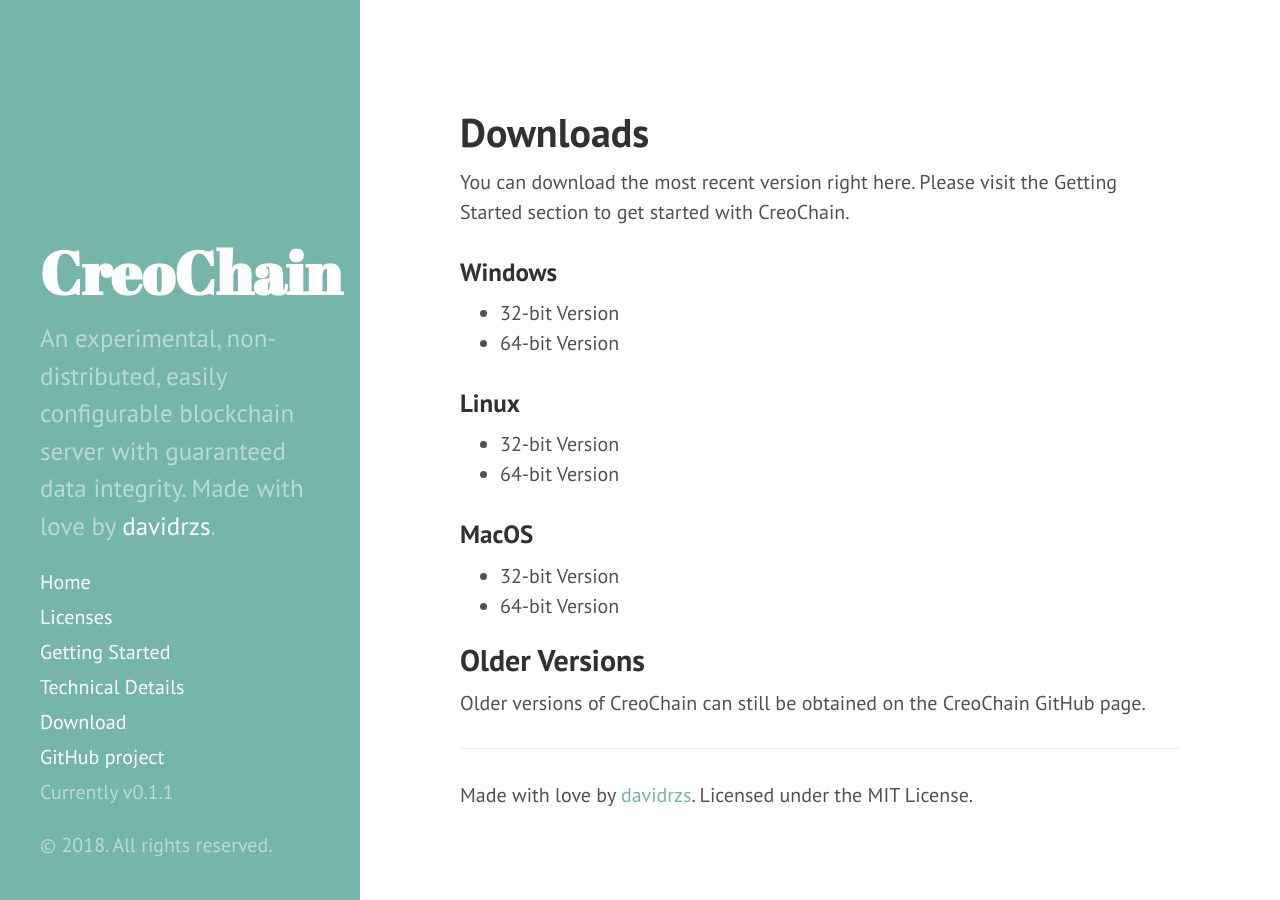
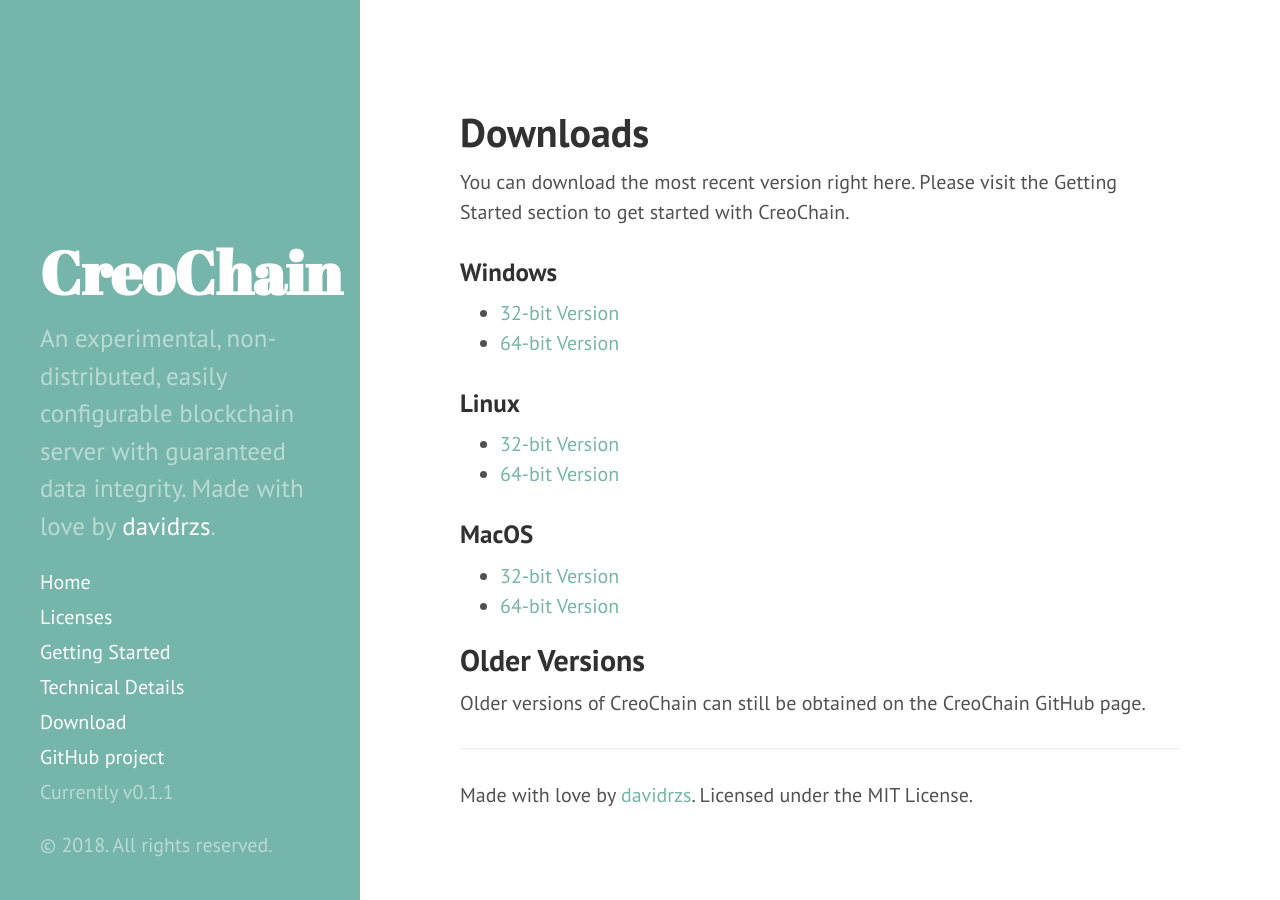
Before and after one commit to davidrzs/CreoChain, a Jekyll site: the page built from docs/downloads.md, in a window 1280 px wide. Built offline with Jekyll 4.4.1, drawn with Linux system fonts in a browser that asks for light colours; Markdown is read by kramdown in place of the engine named in the settings.

```diff
--- a/docs/downloads.md
+++ b/docs/downloads.md
@@ -10,18 +10,18 @@ Please visit the Getting Started section to get started with CreoChain.
 
 ### Windows
 
-* 32-bit Version
-* 64-bit Version
+* [32-bit Version]()
+* [64-bit Version]()
 
 ### Linux
 
-* 32-bit Version
-* 64-bit Version
+* [32-bit Version]()
+* [64-bit Version]()
 
 ### MacOS
 
-* 32-bit Version
-* 64-bit Version
+* [32-bit Version]()
+* [64-bit Version]()
 
 ## Older Versions
 
```
Also changed, not shown: build.rb (added, +23 -0 lines), 4 other files.
